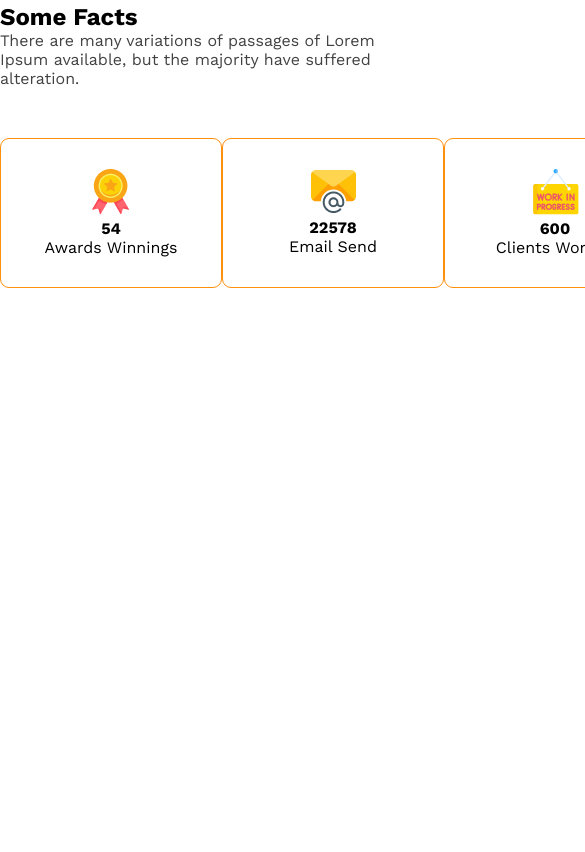
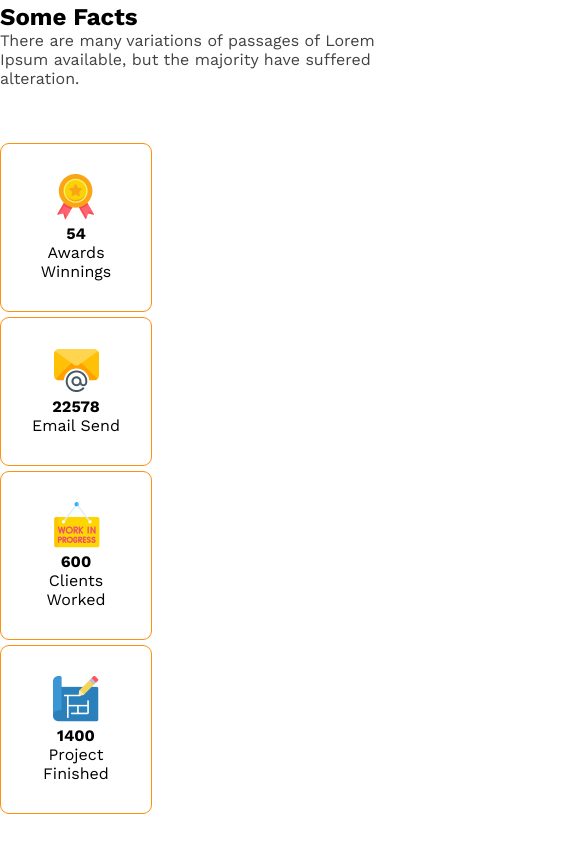
Before and after one commit to riad277/architect, a plain HTML site: page index.html in a window 390 px wide. Shown: the part 3930-4782 px from the top of the page, 585 px wide, since content can reach past the window. Before the commit the page ends 4288 px from the top, so only its background shows below. Drawn offline with nearby package versions, Linux system fonts and the light colour scheme.

Commit message:
more responsive

```diff
--- a/style.css
+++ b/style.css
@@ -194,7 +194,16 @@
 }
 
 
+/* fact section */
 
+.facts{
+    grid-template-columns: repeat(1,1fr);
+
+}
+.fact{
+    width: 90px;
+    margin-top: 5px;
+}
 
 
 
```
Also changed, not shown: index.html (+5 -0 lines).
